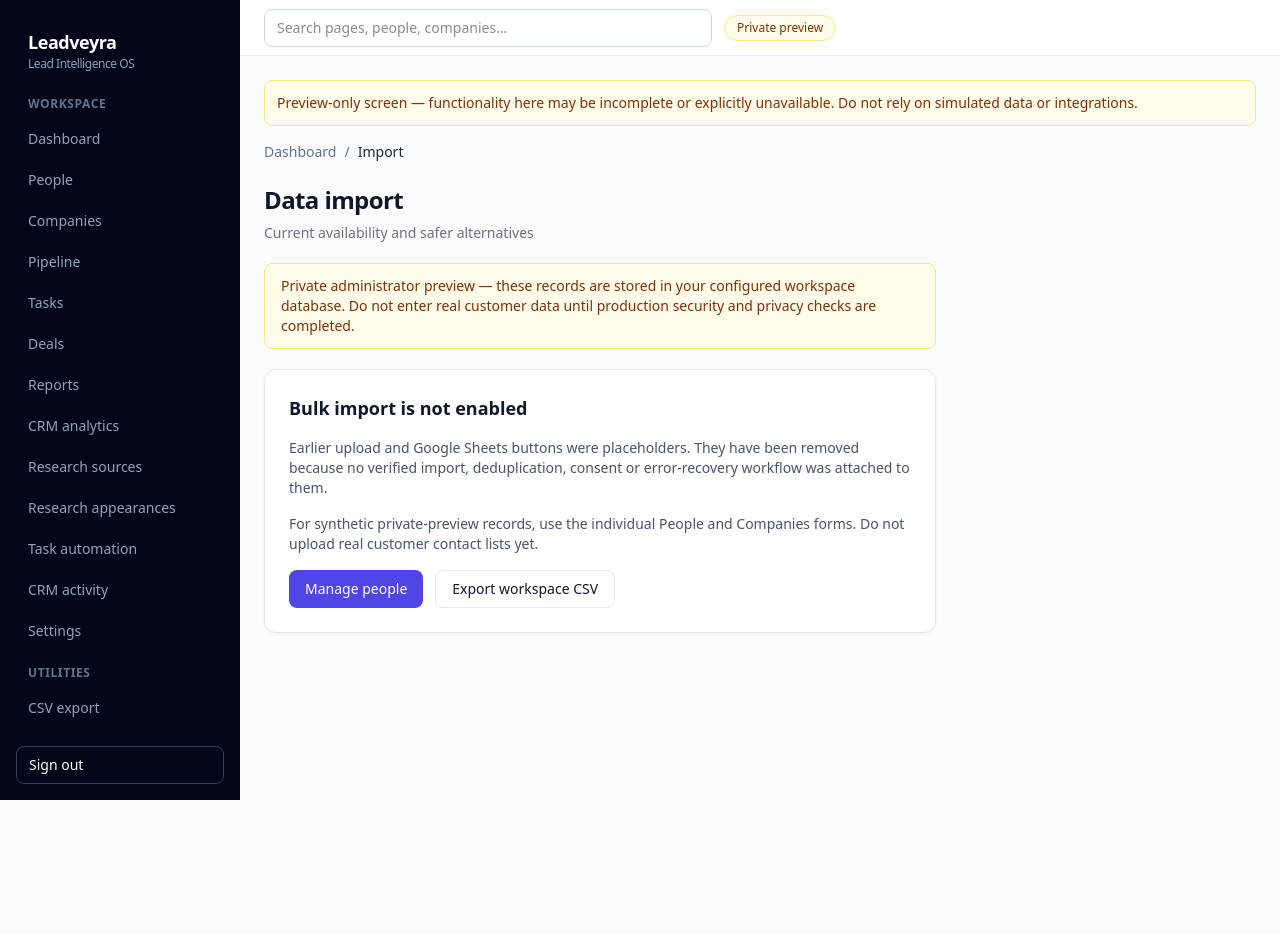
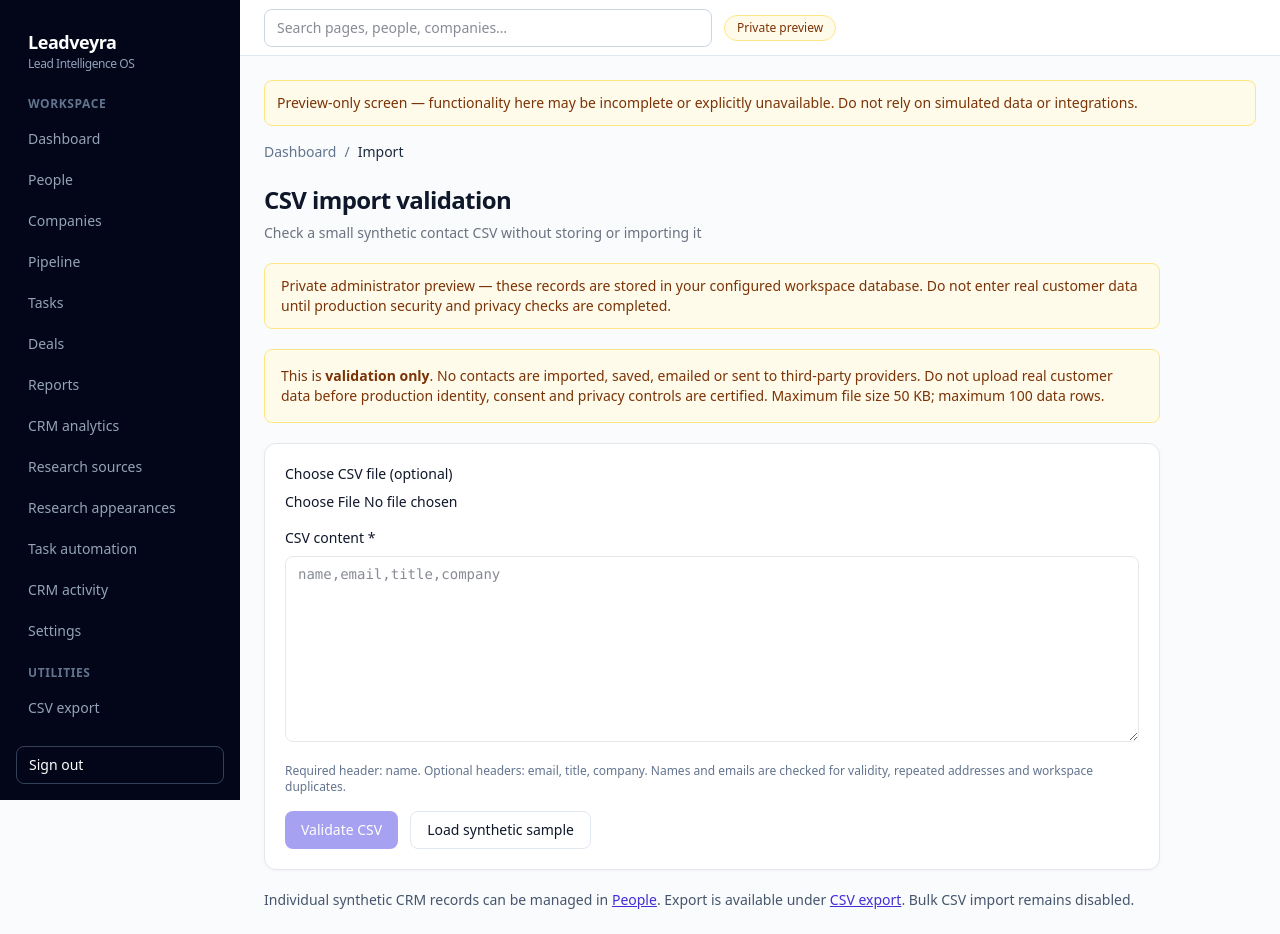
Before and after one commit to vaishnavsawant1994-stack/lead-intelligence-os, a Next.js app: page /import in a window 1280 px wide. Before the commit the page ends 800 px from the top, so only its background shows below. Built offline with nearby package versions, Linux system fonts and the light colour scheme.

Commit message:
ui: add real privacy-safe CSV validation dry run

```diff
--- a/src/app/import/page.tsx
+++ b/src/app/import/page.tsx
@@ -1,18 +1,92 @@
+"use client";
+
+import { useState, type FormEvent, type ChangeEvent } from "react";
+import Link from "next/link";
 import PreviewNotice from "@/components/PreviewNotice";
-import Link from "next/link";
+
+type Issue = { row: number; code: string; message: string };
+type Result = {
+  mode: "validation-only"; persisted: false;
+  summary: { total: number; valid: number; invalid: number; issues: number };
+  issues: Issue[]; warning: string;
+};
+const sample = "name,email,title,company\nExample Contact,example.contact@example.test,Analyst,Example Corp\nSecond Example,second.example@example.test,Manager,Example Corp\n";
+const limitBytes = 50 * 1024;
 
 export default function ImportPage() {
-  return <section className="max-w-2xl space-y-5">
-    <header><h1 className="page-title">Data import</h1><p className="page-subtitle mt-1">Current availability and safer alternatives</p></header>
+  const [csv, setCsv] = useState("");
+  const [result, setResult] = useState<Result | null>(null);
+  const [error, setError] = useState("");
+  const [busy, setBusy] = useState(false);
+
+  async function chooseFile(event: ChangeEvent<HTMLInputElement>) {
+    const file = event.target.files?.[0];
+    if (!file) return;
+    setResult(null); setError("");
+    if (file.size > limitBytes) {
+      setError("File must be no larger than 50 KB");
+      event.target.value = "";
+      return;
+    }
+    try { setCsv(await file.text()); }
+    catch { setError("Unable to read the selected CSV file"); }
+    event.target.value = "";
+  }
+
+  async function validate(event: FormEvent<HTMLFormElement>) {
+    event.preventDefault(); setBusy(true); setError(""); setResult(null);
+    try {
+      const response = await fetch("/api/import/validate", {
+        method: "POST", credentials: "same-origin", cache: "no-store",
+        headers: { "Content-Type": "text/csv" }, body: csv,
+      });
+      const data: Result & { error?: string } = await response.json();
+      if (!response.ok) throw new Error(data.error || "CSV validation failed");
+      setResult(data);
+    } catch (cause) { setError(cause instanceof Error ? cause.message : "CSV validation unavailable"); }
+    finally { setBusy(false); }
+  }
+
+  return <section className="max-w-4xl space-y-5">
+    <header><h1 className="page-title">CSV import validation</h1>
+      <p className="page-subtitle mt-1">Check a small synthetic contact CSV without storing or importing it</p></header>
     <PreviewNotice />
-    <div className="card space-y-4 p-6">
-      <h2 className="text-lg font-semibold">Bulk import is not enabled</h2>
-      <p className="text-sm text-slate-600">
-        Earlier upload and Google Sheets buttons were placeholders. They have been removed because no verified import, deduplication,
-        consent or error-recovery workflow was attached to them.
-      </p>
-      <p className="text-sm text-slate-600">For synthetic private-preview records, use the individual People and Companies forms. Do not upload real customer contact lists yet.</p>
-      <div className="flex flex-wrap gap-3"><Link href="/people" className="btn-primary">Manage people</Link><Link href="/export" className="rounded-lg border border-slate-200 px-4 py-2 text-sm">Export workspace CSV</Link></div>
+    <div role="note" className="rounded-lg border border-amber-200 bg-amber-50 p-4 text-sm text-amber-900">
+      This is <strong>validation only</strong>. No contacts are imported, saved, emailed or sent to third-party providers.
+      Do not upload real customer data before production identity, consent and privacy controls are certified.
+      Maximum file size 50 KB; maximum 100 data rows.
     </div>
+    {error && <p role="alert" className="rounded-lg bg-red-50 p-3 text-sm text-red-700">{error}</p>}
+    <form onSubmit={validate} className="card space-y-4 p-5">
+      <label className="block text-sm font-medium">Choose CSV file (optional)
+        <input type="file" accept=".csv,text/csv" onChange={chooseFile} className="mt-2 block w-full text-sm" /></label>
+      <label className="block text-sm font-medium">CSV content *
+        <textarea required rows={9} className="input mt-2 font-mono text-xs" value={csv}
+          placeholder="name,email,title,company" onChange={(e) => { setCsv(e.target.value); setResult(null); }}
+          aria-describedby="csv-columns"/></label>
+      <p id="csv-columns" className="text-xs text-slate-500">Required header: name. Optional headers: email, title, company. Names and emails are checked for validity, repeated addresses and workspace duplicates.</p>
+      <div className="flex flex-wrap gap-3">
+        <button disabled={busy || !csv.trim()} type="submit" className="btn-primary disabled:opacity-50">
+          {busy ? "Validating…" : "Validate CSV"}</button>
+        <button type="button" className="rounded-lg border border-slate-200 px-4 py-2 text-sm"
+          onClick={() => { setCsv(sample); setResult(null); setError(""); }}>Load synthetic sample</button>
+      </div>
+    </form>
+    {result && <section className="card space-y-4 p-5" aria-label="CSV validation results">
+      <h2 className="text-lg font-semibold">Validation results — no records imported</h2>
+      <div className="grid gap-3 sm:grid-cols-3">
+        <p className="rounded-lg bg-slate-50 p-3 text-sm">Rows checked: <strong>{result.summary.total}</strong></p>
+        <p className="rounded-lg bg-emerald-50 p-3 text-sm">Valid rows: <strong>{result.summary.valid}</strong></p>
+        <p className="rounded-lg bg-amber-50 p-3 text-sm">Invalid rows: <strong>{result.summary.invalid}</strong></p>
+      </div>
+      {result.issues.length ? <div className="overflow-x-auto"><table className="w-full text-left text-sm">
+        <thead><tr><th className="p-2">CSV row</th><th className="p-2">Issue</th><th className="p-2">Explanation</th></tr></thead>
+        <tbody>{result.issues.map((issue, i) => <tr className="border-t" key={issue.row + ":" + issue.code + ":" + i}>
+          <td className="p-2">{issue.row}</td><td className="p-2">{issue.code}</td><td className="p-2">{issue.message}</td>
+        </tr>)}</tbody>
+      </table></div> : <p className="text-sm text-slate-600">No validation issues found in this file.</p>}
+      <p className="text-sm text-amber-800">{result.warning}</p>
+    </section>}
+    <p className="text-sm text-slate-600">Individual synthetic CRM records can be managed in <Link className="text-indigo-700 underline" href="/people">People</Link>. Export is available under <Link className="text-indigo-700 underline" href="/export">CSV export</Link>. Bulk CSV import remains disabled.</p>
   </section>;
 }
```
